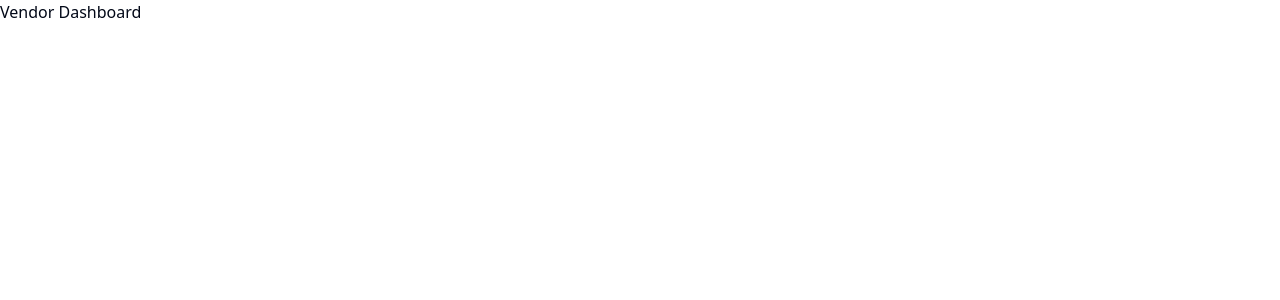
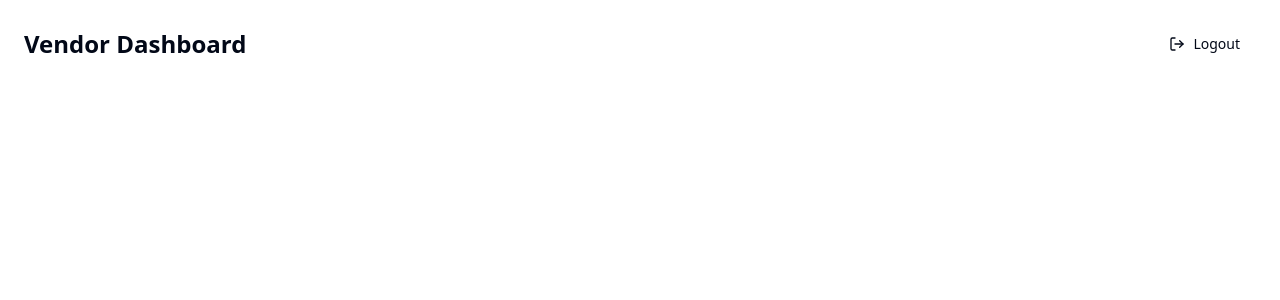
Before and after one commit to Mtokaahero-com/mtokaahero, a Next.js app: page /dashboard/vendors/1 in a window 1280 px wide. Shown: the top 300 px of the page. Built offline with nearby package versions, Linux system fonts and the light colour scheme.

Commit message:
feat(fe): add LogoutButton and wire into dashboards

```diff
--- a/app/dashboard/garage/[garageid]/page.tsx
+++ b/app/dashboard/garage/[garageid]/page.tsx
@@ -16,6 +16,7 @@ import {
 } from '@/components/ui/dropdown-menu';
 import { Table, TableBody, TableCell, TableHead, TableHeader, TableRow } from '@/components/ui/table';
 import { Moon, Sun, Settings, Plus, DollarSign, ShoppingCart, Package, Wrench, Users, User } from 'lucide-react';
+import { LogoutButton } from '@/components/fragments/LogoutButton';
 
 // Create a context for the theme
 const ThemeContext = createContext({
@@ -86,6 +87,9 @@ function GarageSaasAdmin() {
                                 <Button variant="ghost" className="w-full justify-start">
                                     <Users className="mr-2 h-4 w-4" /> Customers
                                 </Button>
+                            </li>
+                            <li>
+                                <LogoutButton />
                             </li>
                         </ul>
                     </nav>
--- a/app/dashboard/mechanics/[mechanicId]/page.tsx
+++ b/app/dashboard/mechanics/[mechanicId]/page.tsx
@@ -18,6 +18,7 @@ import { Table, TableBody, TableCell, TableHead, TableHeader, TableRow } from '@
 import { Tabs, TabsContent, TabsList, TabsTrigger } from '@/components/ui/tabs';
 import { Clipboard, DollarSign, Moon, Settings, Sun, User, Wrench } from 'lucide-react';
 import { useState } from 'react';
+import { LogoutButton } from '@/components/fragments/LogoutButton';
 
 export default function Component() {
     const [isDarkMode, setIsDarkMode] = useState(false);
@@ -95,6 +96,7 @@ export default function Component() {
                                         <DropdownMenuItem>Log out</DropdownMenuItem>
                                     </DropdownMenuContent>
                                 </DropdownMenu>
+                                <LogoutButton className="w-auto" />
                             </div>
                         </div>
 
--- a/app/dashboard/vendors/[vendorid]/page.tsx
+++ b/app/dashboard/vendors/[vendorid]/page.tsx
@@ -1,7 +1,12 @@
+import { LogoutButton } from '@/components/fragments/LogoutButton';
+
 export default function VendorDashboard() {
     return (
-        <>
-            <h1>Vendor Dashboard</h1>
-        </>
+        <div className="p-6">
+            <div className="flex items-center justify-between mb-4">
+                <h1 className="text-2xl font-bold">Vendor Dashboard</h1>
+                <LogoutButton className="w-auto" />
+            </div>
+        </div>
     );
 }
--- /dev/null
+++ b/components/fragments/LogoutButton.tsx
@@ -0,0 +1,17 @@
+'use client';
+
+import { signOut } from 'next-auth/react';
+import { LogOut } from 'lucide-react';
+import { Button } from '@/components/ui/button';
+
+export function LogoutButton({ className }: { className?: string }) {
+    return (
+        <Button
+            variant="ghost"
+            className={className ?? 'w-full justify-start'}
+            onClick={() => signOut({ callbackUrl: '/auth/signin' })}
+        >
+            <LogOut className="mr-2 h-4 w-4" /> Logout
+        </Button>
+    );
+}
```
